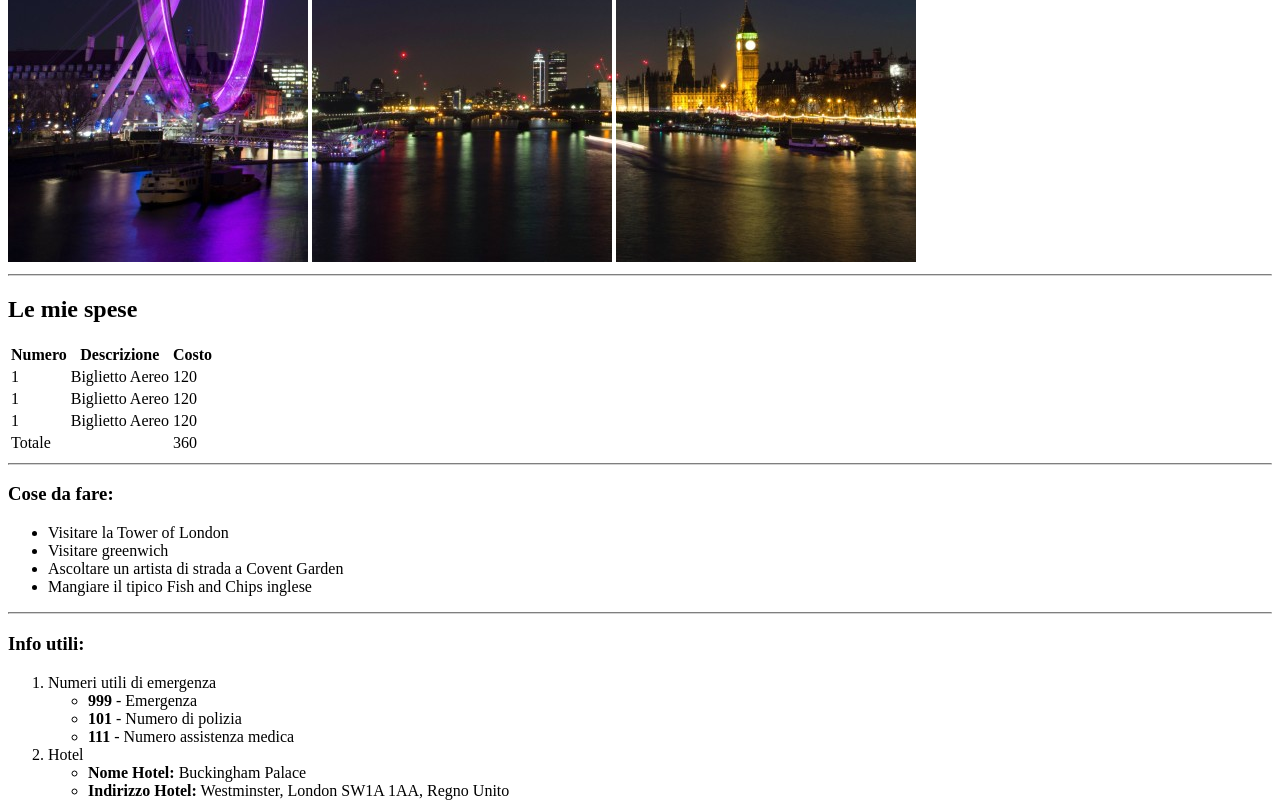
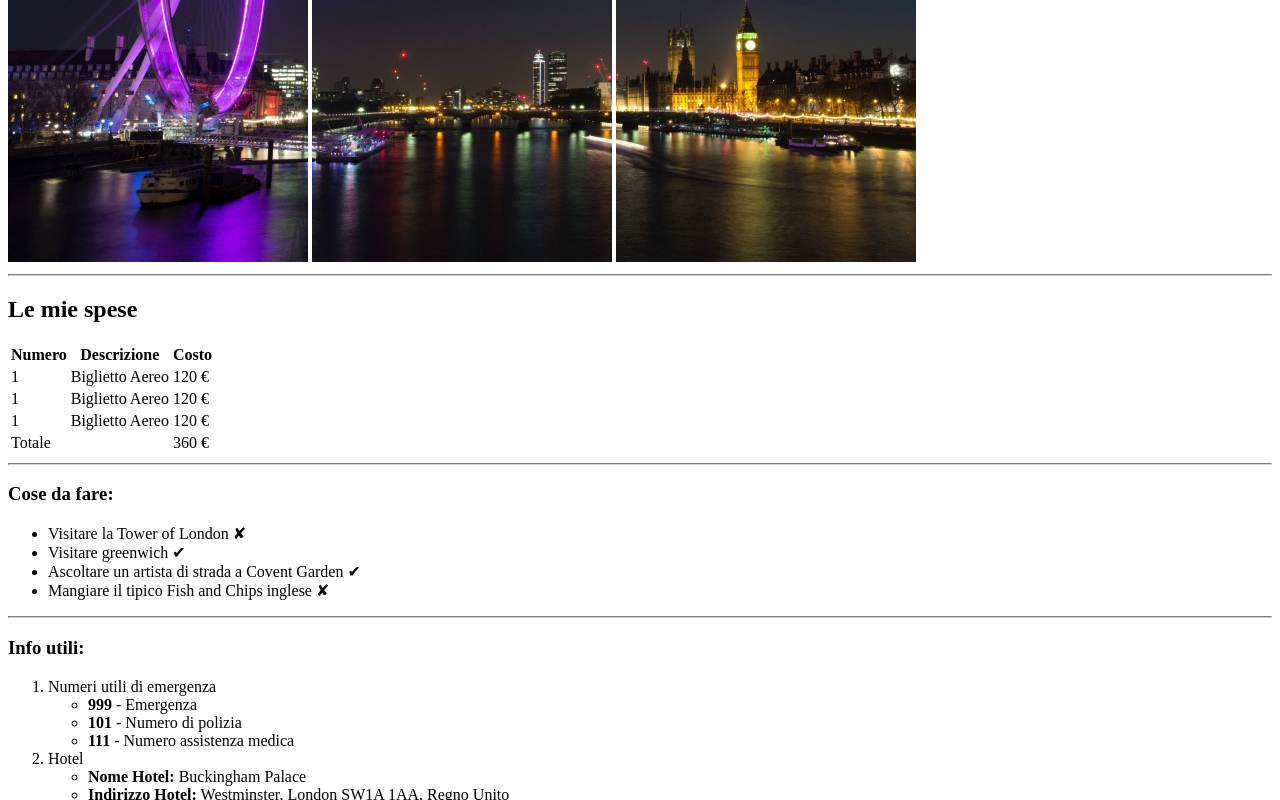
Before and after one commit to yurididomenico/html-london-trip, a plain HTML site: page index.html in a window 1280 px wide. Shown: the part 418-1218 px from the top of the page. Drawn offline with Linux system fonts and the light colour scheme.

Commit message:
Ho aggiunto le entities

```diff
--- a/index.html
+++ b/index.html
@@ -34,22 +34,22 @@
             <tr>
                 <td>1</td>
                 <td>Biglietto Aereo</td>
-                <td>120</td>
+                <td>120 &euro;</td>
             </tr>
             <tr>
                 <td>1</td>
                 <td>Biglietto Aereo</td>
-                <td>120</td>
+                <td>120 &euro;</td>
             </tr>
             <tr>
                 <td>1</td>
                 <td>Biglietto Aereo</td>
-                <td>120</td>
+                <td>120 &euro;</td>
             </tr>
             <tr>
                 <td colspan="2">Totale</td>
 
-                <td>360</td>
+                <td>360 &euro;</td>
             </tr>
             </tbody>
         </table>
@@ -59,10 +59,10 @@
         <!-- Sezione 3 - Titolo e lista non ordinata -->
         <h3>Cose da fare:</h3>
         <ul>
-            <li>Visitare la Tower of London</li>
-            <li>Visitare greenwich</li>
-            <li>Ascoltare un artista di strada a Covent Garden</li>
-            <li>Mangiare il tipico Fish and Chips inglese</li>
+            <li>Visitare la Tower of London &#10008;</li>
+            <li>Visitare greenwich &#10004;</li>
+            <li>Ascoltare un artista di strada a Covent Garden &#10004;</li>
+            <li>Mangiare il tipico Fish and Chips inglese &#10008;</li>
         </ul>
 
         <hr style="border-color:lightgrey">
```
